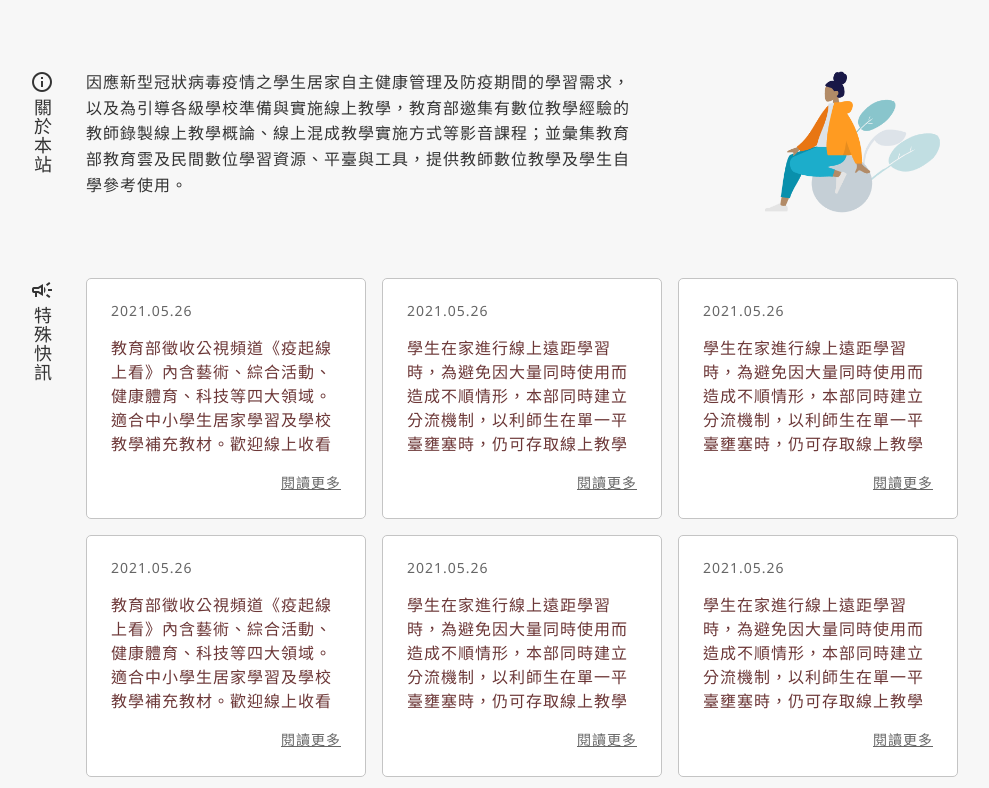
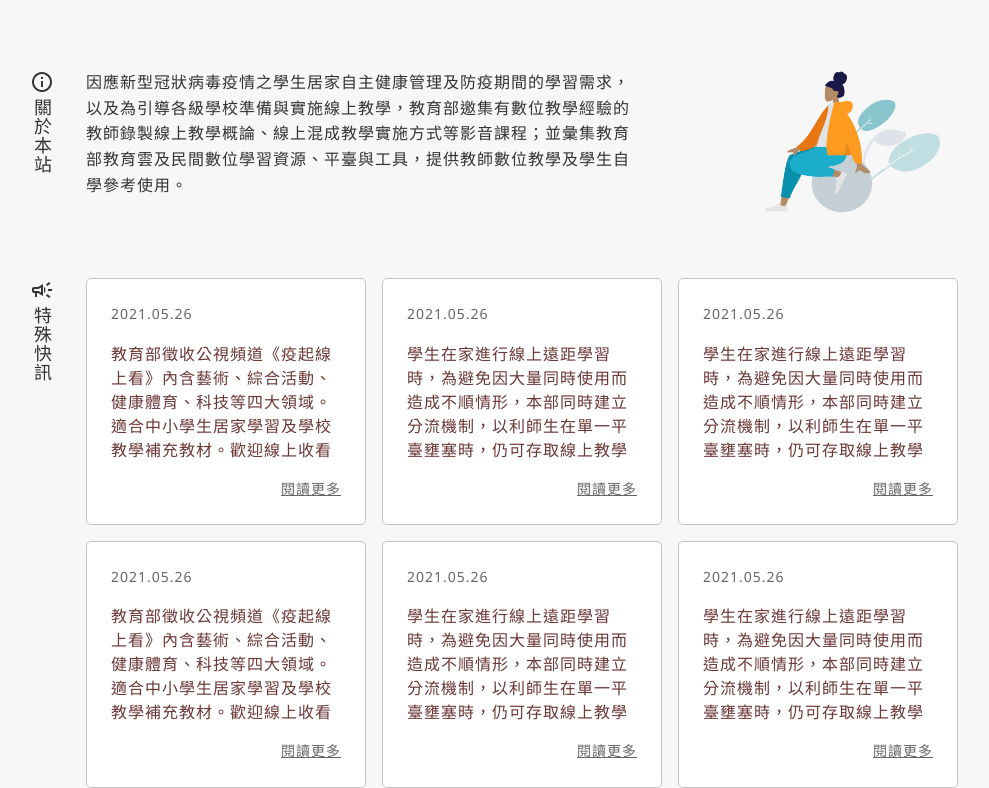
Before and after one commit to ChiaYiLai/learning, a website: page src/pug/index.pug in a window 1280 px wide. Shown: the part 579-1367 px from the top of the page, without its empty margins (52-1041 px from the left). Drawn offline with nearby package versions, Linux system fonts and the light colour scheme; files that its build step writes are made by us from their sources; files whose address does not match are found by name.

Commit message:
accessibility

```diff
--- a/src/css/list.sass
+++ b/src/css/list.sass
@@ -146,9 +146,11 @@
 			box-shadow: 0 4px 8px rgba(0, 0, 0, .2)
 		&:nth-child(n+7)
 			display: none
-		h5
+		em
 			margin-bottom: 1rem
 			font-size: 14px
+			font-style: normal
+			display: block
 			color: $gray-light
 		p
 			color: #6c3737
--- a/src/pug/index/news.pug
+++ b/src/pug/index/news.pug
@@ -5,39 +5,39 @@
     .box-content
         ul.list-news
             li
-                h5 2021.05.26
+                em 2021.05.26
                 p 教育部徵收公視頻道《疫起線上看》內含藝術、綜合活動、健康體育、科技等四大領域。適合中小學生居家學習及學校教學補充教材。歡迎線上收看教育部徵收公視頻道《疫起線上看》內含藝術、綜合活動、健康體育、科技等四大領域。適合中小學生居家學習及學校教學補充教材。歡迎線上收看
                 a.btn-news 閱讀更多
             li
-                h5 2021.05.26
+                em 2021.05.26
                 p 學生在家進行線上遠距學習時，為避免因大量同時使用而造成不順情形，本部同時建立分流機制，以利師生在單一平臺壅塞時，仍可存取線上教學資源學生在家進行線上遠距學習時，為避免因大量同時使用而造成不順情形，本部同時建立分流機制，以利師生在單一平臺壅塞時，仍可存取線上教學資源
                 a.btn-news 閱讀更多
             li
-                h5 2021.05.26
+                em 2021.05.26
                 p 學生在家進行線上遠距學習時，為避免因大量同時使用而造成不順情形，本部同時建立分流機制，以利師生在單一平臺壅塞時，仍可存取線上教學資源學生在家進行線上遠距學習時，為避免因大量同時使用而造成不順情形，本部同時建立分流機制，以利師生在單一平臺壅塞時，仍可存取線上教學資源
                 a.btn-news 閱讀更多
             li
-                h5 2021.05.26
+                em 2021.05.26
                 p 教育部徵收公視頻道《疫起線上看》內含藝術、綜合活動、健康體育、科技等四大領域。適合中小學生居家學習及學校教學補充教材。歡迎線上收看教育部徵收公視頻道《疫起線上看》內含藝術、綜合活動、健康體育、科技等四大領域。適合中小學生居家學習及學校教學補充教材。歡迎線上收看
                 a.btn-news 閱讀更多
             li
-                h5 2021.05.26
+                em 2021.05.26
                 p 學生在家進行線上遠距學習時，為避免因大量同時使用而造成不順情形，本部同時建立分流機制，以利師生在單一平臺壅塞時，仍可存取線上教學資源學生在家進行線上遠距學習時，為避免因大量同時使用而造成不順情形，本部同時建立分流機制，以利師生在單一平臺壅塞時，仍可存取線上教學資源
                 a.btn-news 閱讀更多
             li
-                h5 2021.05.26
+                em 2021.05.26
                 p 學生在家進行線上遠距學習時，為避免因大量同時使用而造成不順情形，本部同時建立分流機制，以利師生在單一平臺壅塞時，仍可存取線上教學資源學生在家進行線上遠距學習時，為避免因大量同時使用而造成不順情形，本部同時建立分流機制，以利師生在單一平臺壅塞時，仍可存取線上教學資源
                 a.btn-news 閱讀更多
             li
-                h5 2021.05.26
+                em 2021.05.26
                 p 教育部徵收公視頻道《疫起線上看》內含藝術、綜合活動、健康體育、科技等四大領域。適合中小學生居家學習及學校教學補充教材。歡迎線上收看教育部徵收公視頻道《疫起線上看》內含藝術、綜合活動、健康體育、科技等四大領域。適合中小學生居家學習及學校教學補充教材。歡迎線上收看
                 a.btn-news 閱讀更多
             li
-                h5 2021.05.26
+                em 2021.05.26
                 p 學生在家進行線上遠距學習時，為避免因大量同時使用而造成不順情形，本部同時建立分流機制，以利師生在單一平臺壅塞時，仍可存取線上教學資源學生在家進行線上遠距學習時，為避免因大量同時使用而造成不順情形，本部同時建立分流機制，以利師生在單一平臺壅塞時，仍可存取線上教學資源
                 a.btn-news 閱讀更多
             li
-                h5 2021.05.26
+                em 2021.05.26
                 p 學生在家進行線上遠距學習時，為避免因大量同時使用而造成不順情形，本部同時建立分流機制，以利師生在單一平臺壅塞時，仍可存取線上教學資源學生在家進行線上遠距學習時，為避免因大量同時使用而造成不順情形，本部同時建立分流機制，以利師生在單一平臺壅塞時，仍可存取線上教學資源
                 a.btn-news 閱讀更多
         a.btn-show-all.btn-old 早期快訊
```
Also changed, not shown: dist/css/main.css, index.html.
